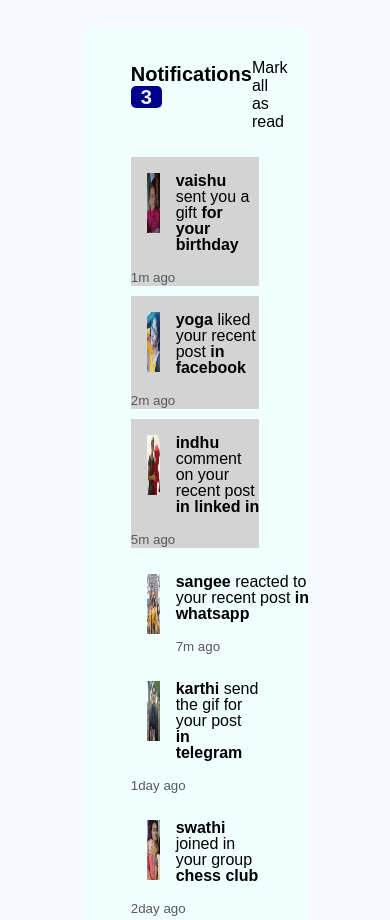
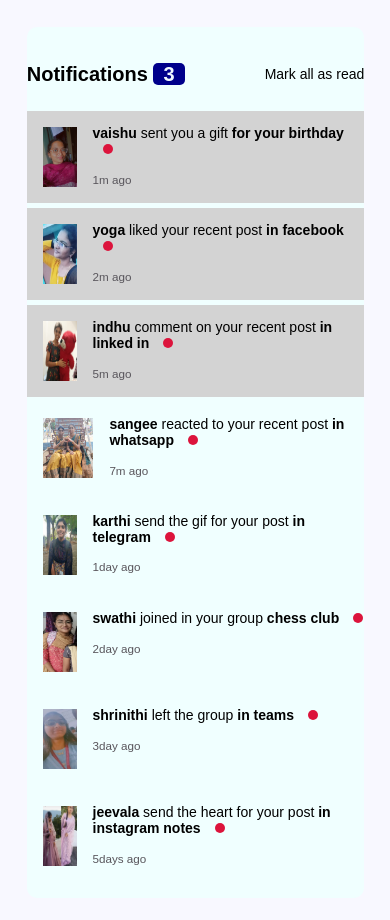
Before and after one commit to Dharanisri585/Dharani.github.io, a plain HTML site: page index.html in a window 390 px wide. Shown: the top 920 px of the page. Drawn offline with Linux system fonts and the light colour scheme; a script that the page names is missing.

Commit message:
Update stle.css

```diff
--- a/stle.css
+++ b/stle.css
@@ -55,5 +55,39 @@ fieldset:hover{background-color:black;}
 .yoga,
 .vaishu{background-color:lightgrey;}
 
+.span:hover:not(.alert){color: aqua;}
+.dot{
+    margin-left: 10px;
+    height: 10px;
+    width: 10px;
+    background-color: crimson;
+    border-radius: 50%;
+    display: inline-block;
+}
 
-.span:hover:not(.alert){color: aqua;}
+main{
+    cursor: pointer;
+}
+
+.toogle:hover{cursor:pointer; color: black;}
+
+@media screen and (max-width:800px){
+    body{
+        background-color: ghostwhite;
+        font-size: 14px;
+        max-width: auto;
+        min-width: 375px;
+    }
+     main{
+        gap: 5px;
+        width: 100%;
+        padding: 1rem 0;
+    }
+.sangee p{width:auto;}
+.sangee div div, #kar div{
+    display: flex;
+    flex-direction:column;
+ }
+ .sangee div img, .sangee img{width: 15%;}
+ header{align-items: center;}
+}
```
